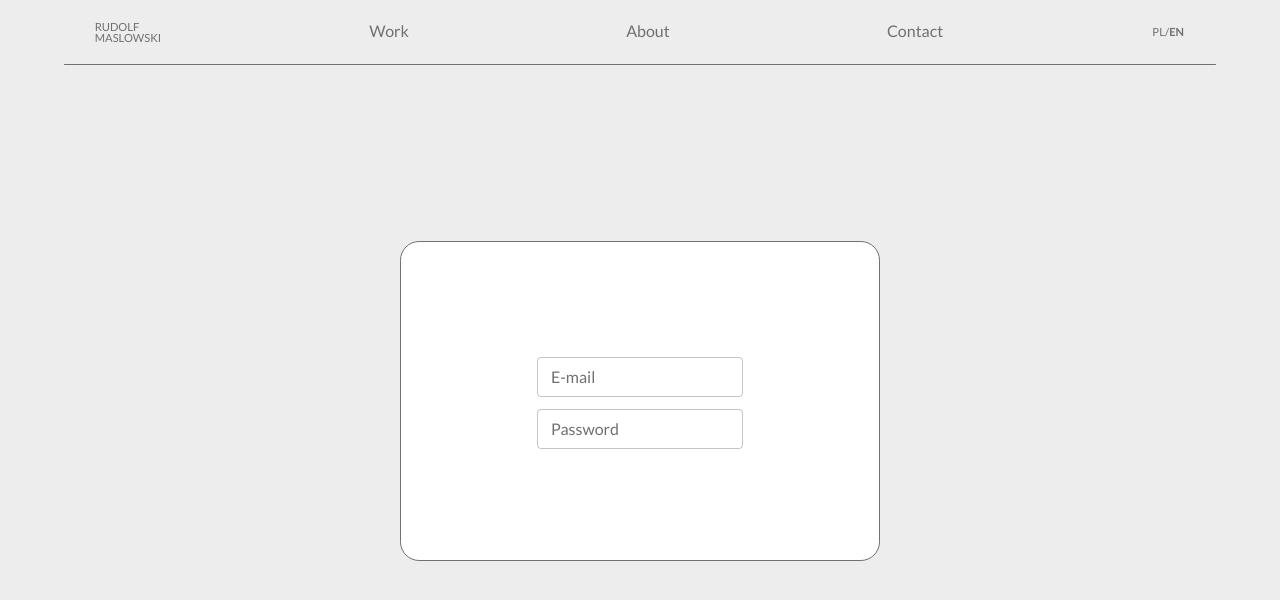
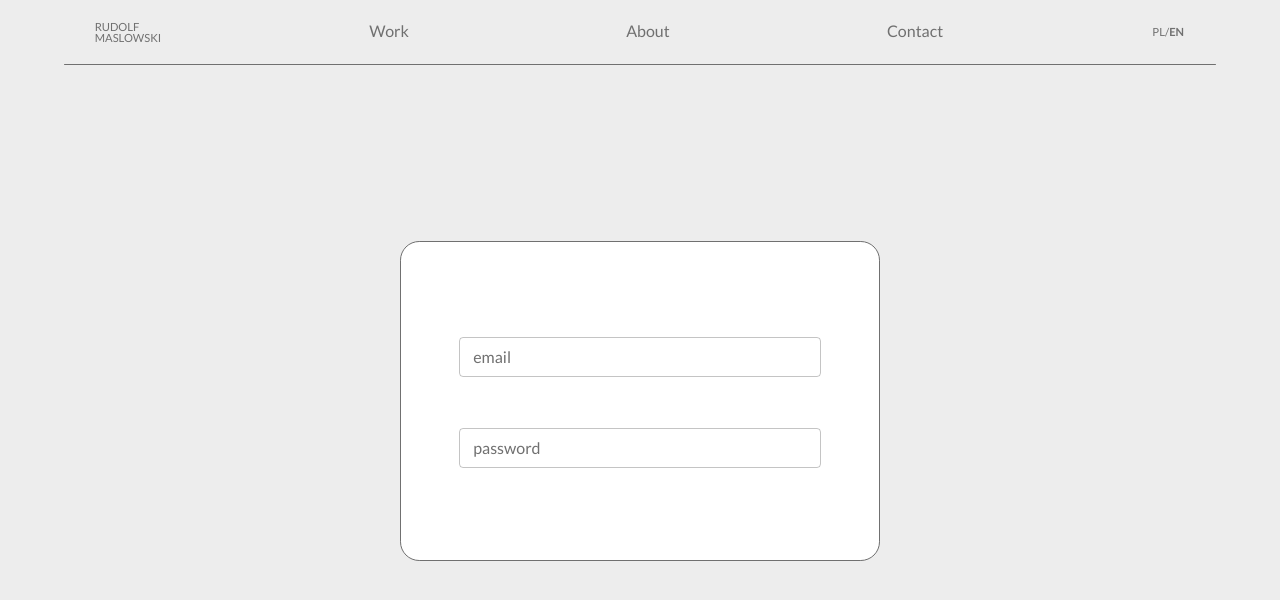
Before and after one commit to jakubmas/rudolf-portfolio-client, a Next.js app: page /backoffice/login in a window 1280 px wide. Shown: the top 600 px of the page. Built offline with nearby package versions, Linux system fonts and the light colour scheme.

Commit message:
input wip

```diff
--- /dev/null
+++ b/src/components/ui/Input.tsx
@@ -0,0 +1,75 @@
+// import { useTheme } from '@material-ui/core/styles'
+import { Theme } from '@material-ui/core/styles/createMuiTheme';
+import TextField from '@material-ui/core/TextField';
+import { makeStyles } from '@material-ui/styles';
+import React from 'react';
+
+const useStyles = makeStyles((theme: Theme) => ({
+  cssLabel: {
+    '&$cssFocused': {
+      color: theme.palette.text.primary,
+    },
+  },
+  cssOutlinedInput: {
+    '&$cssFocused $notchedOutline': {
+      borderColor: theme.palette.text.primary,
+    },
+  },
+  cssErrorLabel: {
+    '&$cssFocused': {
+      color: theme.palette.error,
+    },
+  },
+  cssErrorOutlinedInput: {
+    '&$cssFocused $notchedOutline': {
+      borderColor: theme.palette.error,
+    },
+  },
+  cssFocused: {},
+  notchedOutline: {},
+}));
+
+export const Input = ({
+  label,
+  value,
+  setValue,
+  id,
+  helperText,
+  style = {},
+}) => {
+  const classes = useStyles();
+
+  return (
+    <TextField
+      label={label}
+      id={id}
+      fullWidth
+      variant="outlined"
+      margin="dense"
+      error={helperText.length !== 0}
+      helperText={helperText}
+      value={value}
+      onChange={setValue}
+      style={style}
+      InputLabelProps={{
+        classes: {
+          root: `${
+            helperText.length !== 0 ? classes.cssErrorLabel : classes.cssLabel
+          }`,
+          focused: classes.cssFocused,
+        },
+      }}
+      InputProps={{
+        classes: {
+          root: `${
+            helperText.length !== 0
+              ? classes.cssErrorOutlinedInput
+              : classes.cssOutlinedInput
+          }`,
+          focused: classes.cssFocused,
+          notchedOutline: classes.notchedOutline,
+        },
+      }}
+    />
+  );
+};
--- a/src/pages/backoffice/login.tsx
+++ b/src/pages/backoffice/login.tsx
@@ -1,9 +1,9 @@
 import Grid from '@material-ui/core/Grid';
 // import { useTheme } from '@material-ui/core/styles'
 import { Theme } from '@material-ui/core/styles/createMuiTheme';
-import TextField from '@material-ui/core/TextField';
 import { makeStyles } from '@material-ui/styles';
-import React from 'react';
+import React, { useState } from 'react';
+import { Input } from '../../components/ui/Input';
 import { LayoutCenterItem, LayoutContainer } from '../../containers/Layout';
 
 const useStyles = makeStyles((theme: Theme) => ({
@@ -14,23 +14,47 @@ const useStyles = makeStyles((theme: Theme) => ({
     border: `1px solid ${theme.palette.text.primary}`,
     borderRadius: '1.2rem',
   },
-  cssLabel: {
-    '&$cssFocused': {
-      color: 'red',
-    },
+  inputContainer: {
+    width: '25rem',
+    padding: '1.2rem',
   },
-  cssOutlinedInput: {
-    '&$cssFocused $notchedOutline': {
-      borderColor: 'red',
-    },
-  },
-  cssFocused: {},
-  notchedOutline: {},
 }));
 
 export default function Login() {
   const classes = useStyles();
+
+  const [email, setEmail] = useState('');
+  const [password, setPassword] = useState('');
+  const [emailHelper, setEmailHelper] = useState('');
+  const [passwordHelper, setPasswordHelper] = useState('');
   // const theme = useTheme()
+
+  const onChangeEmail = (e) => {
+    let valid;
+
+    setEmail(e.target.value);
+    valid = /^\w+([.-]?\w+)*@\w+([.-]?\w+)*(\.\w{2,3})+$/.test(e.target.value);
+
+    if (!valid) {
+      setEmailHelper('Invalid email');
+    } else {
+      setEmailHelper('');
+    }
+  };
+
+  const onChangePassword = (e) => {
+    let valid;
+    setPassword(e.target.value);
+    valid = e.target.value.trim().length > 4;
+
+    if (!valid && e.target.value.trim().length === 0) {
+      setPasswordHelper('Password is required');
+    } else if (!valid) {
+      setPasswordHelper('Password has to be longer than 4 character');
+    } else {
+      setPasswordHelper('');
+    }
+  };
 
   return (
     <LayoutContainer breakdownPoint="md">
@@ -43,28 +67,22 @@ export default function Login() {
           justify="center"
           className={classes.form}
         >
-          <Grid item>
-            <TextField label="E-mail" id="" variant="outlined" margin="dense" />
+          <Grid item className={classes.inputContainer}>
+            <Input
+              id="email"
+              label="email"
+              value={email}
+              helperText={emailHelper}
+              setValue={onChangeEmail}
+            />
           </Grid>
-          <Grid item>
-            <TextField
-              label="Password"
-              id=""
-              variant="outlined"
-              margin="dense"
-              InputLabelProps={{
-                classes: {
-                  root: classes.cssLabel,
-                  focused: classes.cssFocused,
-                },
-              }}
-              InputProps={{
-                classes: {
-                  root: classes.cssOutlinedInput,
-                  focused: classes.cssFocused,
-                  notchedOutline: classes.notchedOutline,
-                },
-              }}
+          <Grid item className={classes.inputContainer}>
+            <Input
+              id="password"
+              label="password"
+              value={password}
+              helperText={passwordHelper}
+              setValue={onChangePassword}
             />
           </Grid>
         </Grid>
```
